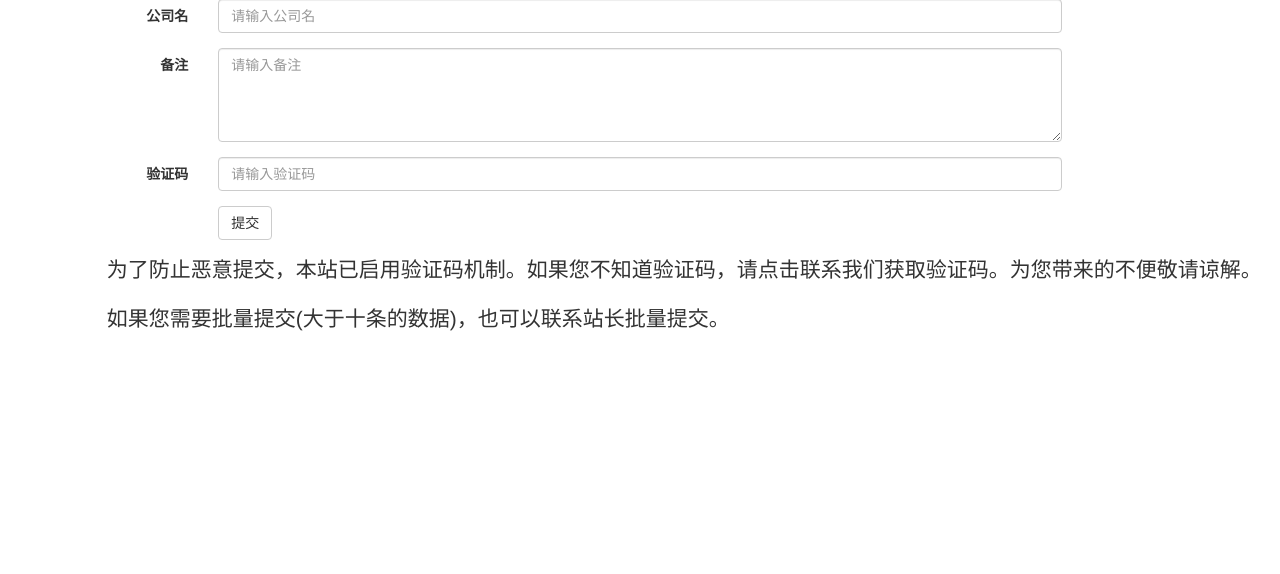
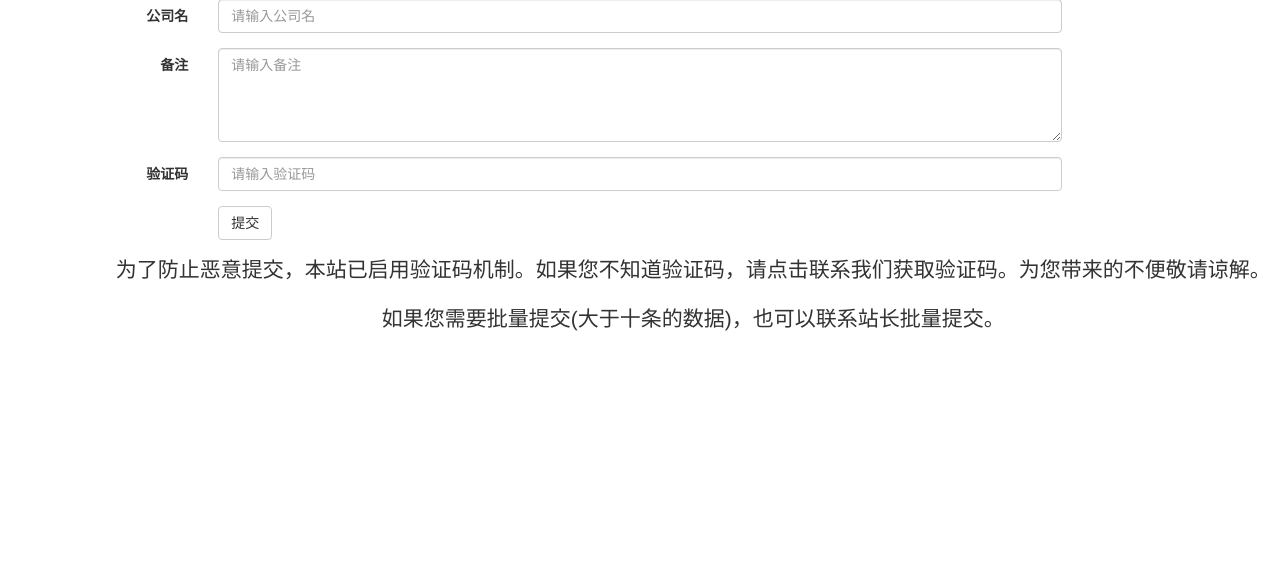
Before and after one commit to Macuilxochitl/blacklist, a Django app: page /submit/ in a window 1280 px wide. Shown: the part 101-675 px from the top of the page. Run offline with Django 3.2, Linux system fonts and the light colour scheme; some libraries are stand-ins or nearby versions.

Commit message:
修正了排版问题。

```diff
--- a/bl/templates/submit.html
+++ b/bl/templates/submit.html
@@ -29,8 +29,8 @@
     </div>
   </div>
 </form>
-  <p class="lead col-sm-offset-1">为了防止恶意提交，本站已启用验证码机制。如果您不知道验证码，请点击联系我们获取验证码。为您带来的不便敬请谅解。</p>
-   <p class="lead col-sm-offset-1">如果您需要批量提交(大于十条的数据)，也可以联系站长批量提交。</p>
+  <p class="center lead col-sm-offset-1">为了防止恶意提交，本站已启用验证码机制。如果您不知道验证码，请点击联系我们获取验证码。为您带来的不便敬请谅解。</p>
+   <p class="center lead col-sm-offset-1">如果您需要批量提交(大于十条的数据)，也可以联系站长批量提交。</p>
 </div>
 
 {% endblock %}
```
